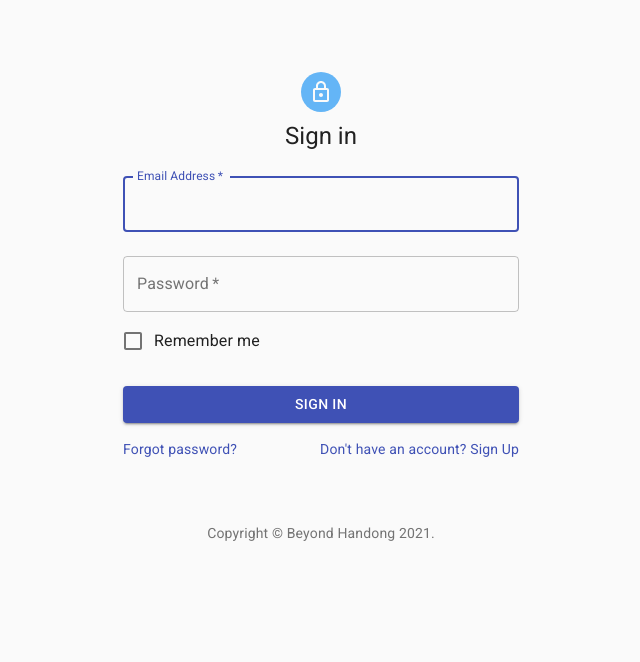
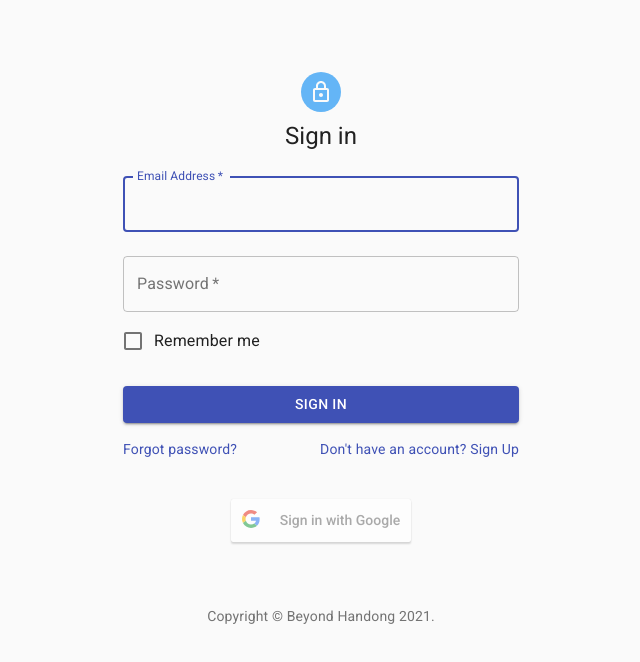
Before and after one commit to BeyondHandong/BH_FrontEnd, a React (Create React App) app: page /signin in a window 1280 px wide. Shown: the top 662 px of the page, without its empty margins (319-959 px from the left). Built offline with nearby package versions, Linux system fonts and the light colour scheme.

Commit message:
Google Login (Not Done)
Google login but no functionality

```diff
--- a/package.json
+++ b/package.json
@@ -16,6 +16,7 @@
     "react": "^17.0.2",
     "react-dom": "^17.0.2",
     "react-draft-wysiwyg": "^1.14.7",
+    "react-google-login": "^5.2.2",
     "react-icons": "^4.2.0",
     "react-router-dom": "^5.2.0",
     "react-scripts": "4.0.3",
--- a/src/Pages/SignIn.js
+++ b/src/Pages/SignIn.js
@@ -12,6 +12,7 @@ import LockOutlinedIcon from '@material-ui/icons/LockOutlined';
 import Typography from '@material-ui/core/Typography';
 import { makeStyles } from '@material-ui/core/styles';
 import Container from '@material-ui/core/Container';
+import GoogleLogin from '../components/GoogleLogin'
 
 function Copyright() {
   return (
@@ -108,6 +109,7 @@ export default function SignIn() {
             </Grid>
           </Grid>
         </form>
+          <GoogleLogin />
       </div>
       <Box mt={8}>
         <Copyright />
--- a/src/Pages/Write.js
+++ b/src/Pages/Write.js
@@ -16,7 +16,7 @@ const useStyles = makeStyles((theme) => ({
     marginTop: theme.spacing(5),
     marginLeft: "auto",
     marginRight: "auto",
-    border: '2px solid rgba(0, 0, 0, 0.05)',
+    border: '1px solid rgba(0, 0, 0, 0.15)',
   },
 }));
 
--- /dev/null
+++ b/src/components/GoogleLogin.js
@@ -0,0 +1,42 @@
+import React, { useState } from 'react'
+import { GoogleLogin } from 'react-google-login';
+
+const clientId = '617246850621-95f9qhmehd380g2df86pjhrqc84n8nij.apps.googleusercontent.com'
+
+const success = response => {
+  console.log(response) // eslint-disable-line
+}
+
+const error = response => {
+  console.error(response) // eslint-disable-line
+}
+
+const MountTest = () => {
+  const [showButton, toggleShow] = useState(true)
+
+  if (showButton) {
+    return (
+      <GoogleLogin
+        onSuccess={res => {
+          toggleShow(false)
+          success(res)
+        }}
+        onFailure={error}
+        clientId={clientId}
+      >
+        Sign in with Google
+      </GoogleLogin>
+    )
+  }
+
+  return <button onClick={() => toggleShow(true)}>show button</button>
+}
+
+export default () => (
+  <div>
+    <br />
+    <br />
+    <MountTest />
+
+  </div>
+)
```
Also changed, not shown: src/components/GoogleLogin2.js (added, +19 -0 lines), 1 other file (tests, documents, lock files or other folders).
